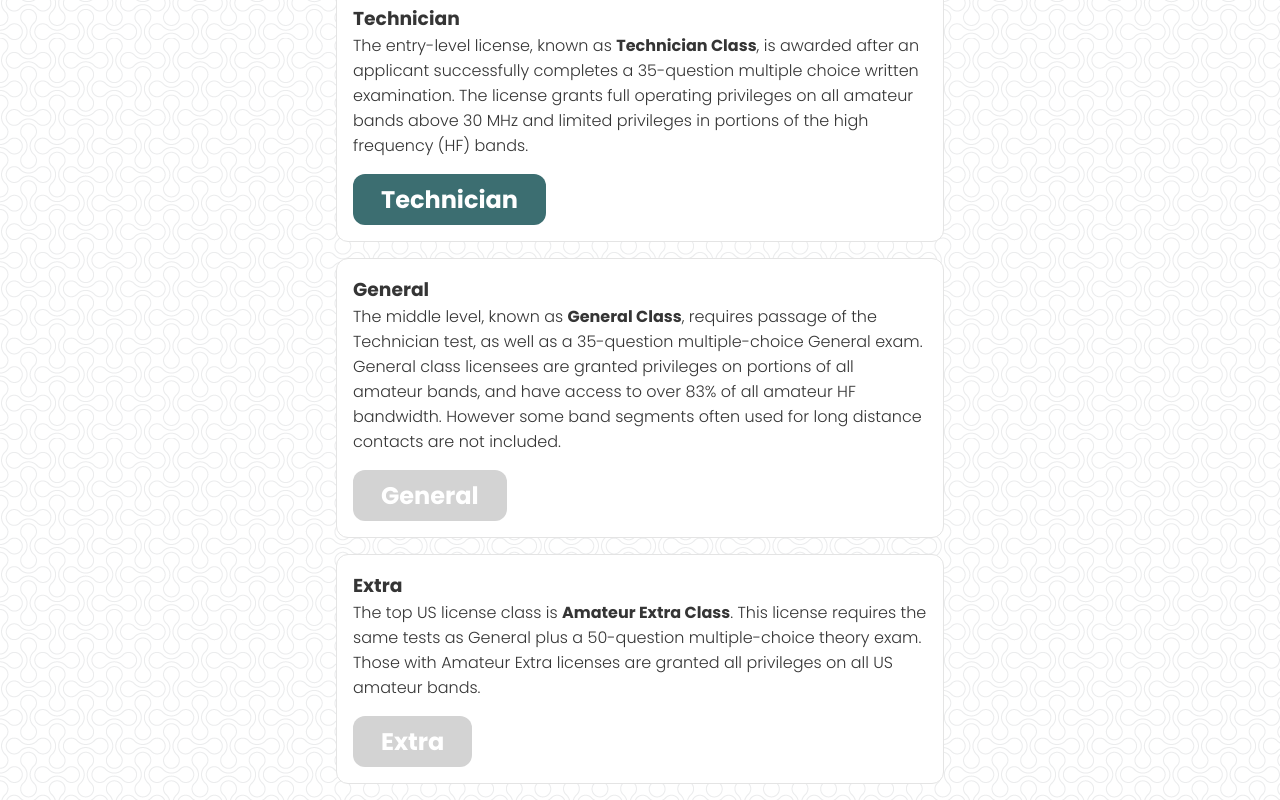
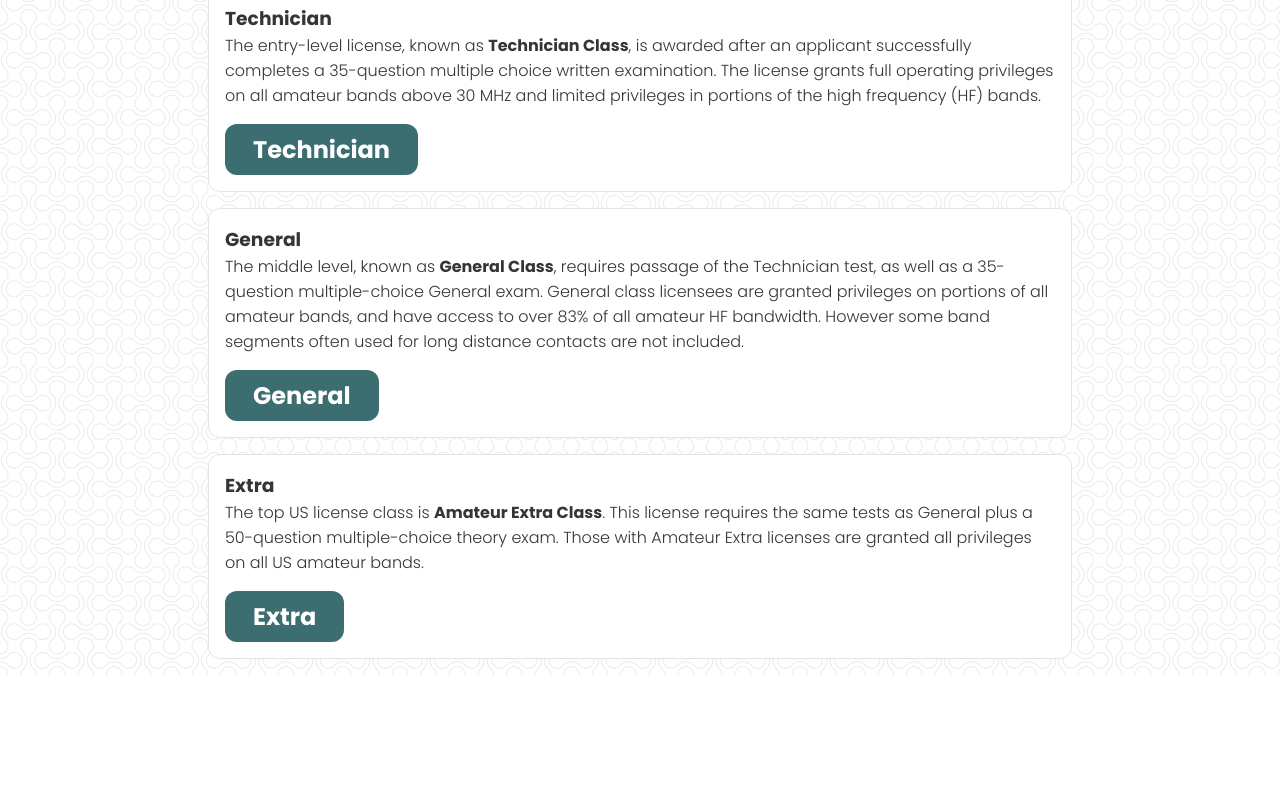
Before and after one commit to tyler-daigle/practice-ham, a React (Create React App) app: page / in a window 1280 px wide. Shown: the part 362-1162 px from the top of the page. After the commit the page ends 1037 px from the top, so only its background shows below. Built offline with nearby package versions, Linux system fonts and the light colour scheme.

Commit message:
You can now choose between the three different exams - contenful query had to be changed to select the correct exam data

```diff
--- a/src/Home.js
+++ b/src/Home.js
@@ -46,10 +46,7 @@ function Home({
   const selectExam = async (exam) => {
     dispatch(setLoadingMessage("Generating your exam..."));
     dispatch(setCurrentExam(exam));
-
-    // TODO: add conditional for selecting the questions based on exam
-    // name. such as general, technician or extra.
-    dispatch(setQuestionList(currentExam));
+    dispatch(setQuestionList());
   };
 
   // getCurrentScreen() is a simple router that just returns
--- a/src/app/action_creators.js
+++ b/src/app/action_creators.js
@@ -2,12 +2,24 @@ import { Contentful } from "../contentful/contentful";
 import Actions from "./actions";
 import ExamTypes from "../util/examTypes";
 
-export const setQuestionList = (currentExam) => {
+export const setQuestionList = () => {
   return async function (dispatch, getState) {
+    const currentExam = getState().currentExam;
     const examName = currentExam.examName;
+    console.log("EXAM:", currentExam);
+    dispatch(loadingStarted());
 
-    dispatch(loadingStarted());
-    const testChoices = await Contentful.getTestChoices(examName);
+    let licenseClass = "";
+
+    switch (examName) {
+      case ExamTypes.EXTRA:
+        licenseClass = "Extra";
+        break;
+      default:
+        licenseClass = examName;
+    }
+
+    const testChoices = await Contentful.getTestChoices(licenseClass);
 
     // randomly select one of the returned tests
     const randomTest = Math.floor(testChoices.length * Math.random());
@@ -48,6 +60,7 @@ export const setQuestionList = (currentExam) => {
   };
 };
 
+// TODO: It would make more sense if examName was changed to examType - it's not really just a string anymore
 export const setCurrentExam = (examName) => {
   const examData = {};
 
--- a/src/app/store.js
+++ b/src/app/store.js
@@ -25,8 +25,8 @@ const store = createStore(
     loadingMessage: "",
   },
   compose(
-    applyMiddleware(thunk)
-    // window.__REDUX_DEVTOOLS_EXTENSION__ && window.__REDUX_DEVTOOLS_EXTENSION__()
+    applyMiddleware(thunk),
+    window.__REDUX_DEVTOOLS_EXTENSION__ && window.__REDUX_DEVTOOLS_EXTENSION__()
   )
 );
 
--- a/src/components/ExamSelector.js
+++ b/src/components/ExamSelector.js
@@ -51,11 +51,7 @@ export default function ExamSelector({ onExamChange }) {
           83% of all amateur HF bandwidth. However some band segments often used
           for long distance contacts are not included.
         </ExamDescription>
-        <Button
-          size="lg"
-          onClick={() => onExamChange(ExamTypes.GENERAL)}
-          disabled
-        >
+        <Button size="lg" onClick={() => onExamChange(ExamTypes.GENERAL)}>
           General
         </Button>
       </ExamChoice>
@@ -68,11 +64,7 @@ export default function ExamSelector({ onExamChange }) {
           multiple-choice theory exam. Those with Amateur Extra licenses are
           granted all privileges on all US amateur bands.
         </ExamDescription>
-        <Button
-          size="lg"
-          onClick={() => onExamChange(ExamTypes.EXTRA)}
-          disabled
-        >
+        <Button size="lg" onClick={() => onExamChange(ExamTypes.EXTRA)}>
           Extra
         </Button>
       </ExamChoice>
--- a/src/components/UI/AppContainer.js
+++ b/src/components/UI/AppContainer.js
@@ -9,7 +9,7 @@ const AppContainer = styled.div`
   justify-content: space-between;
 
   @media (min-width: 1080px) {
-    width: 50%;
+    width: 70%;
   }
 `;
 
--- a/src/contentful/contentful.js
+++ b/src/contentful/contentful.js
@@ -15,6 +15,7 @@ function getTestChoices(licenseClass = "Technician") {
     .getEntries({
       content_type: "exam",
       select: "fields.exam_id",
+      "fields.license_class[match]": licenseClass,
     })
     .then((entries) => entries.items);
 }
```
Also changed, not shown: 1 other file (tests, documents, lock files or other folders).
